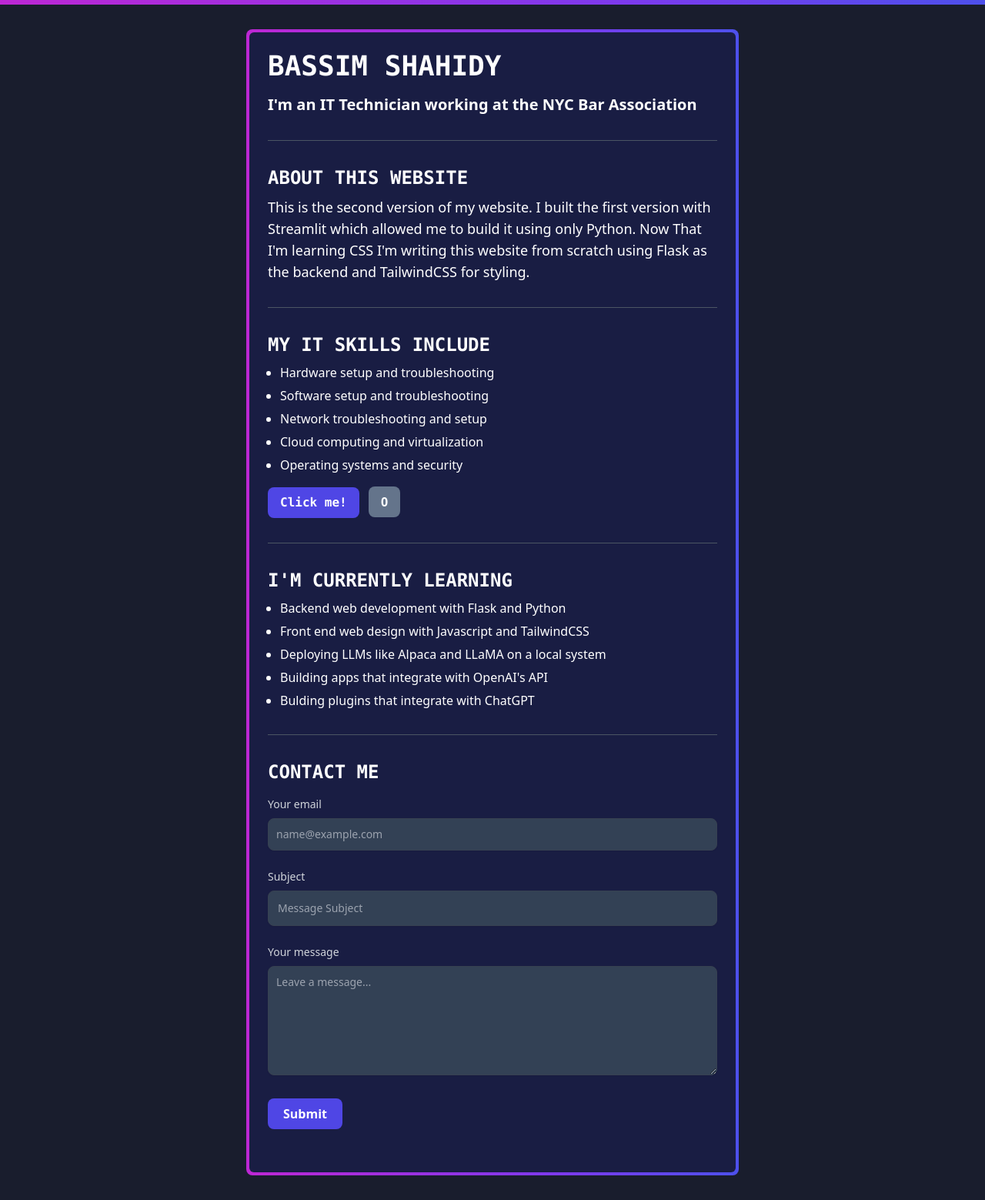
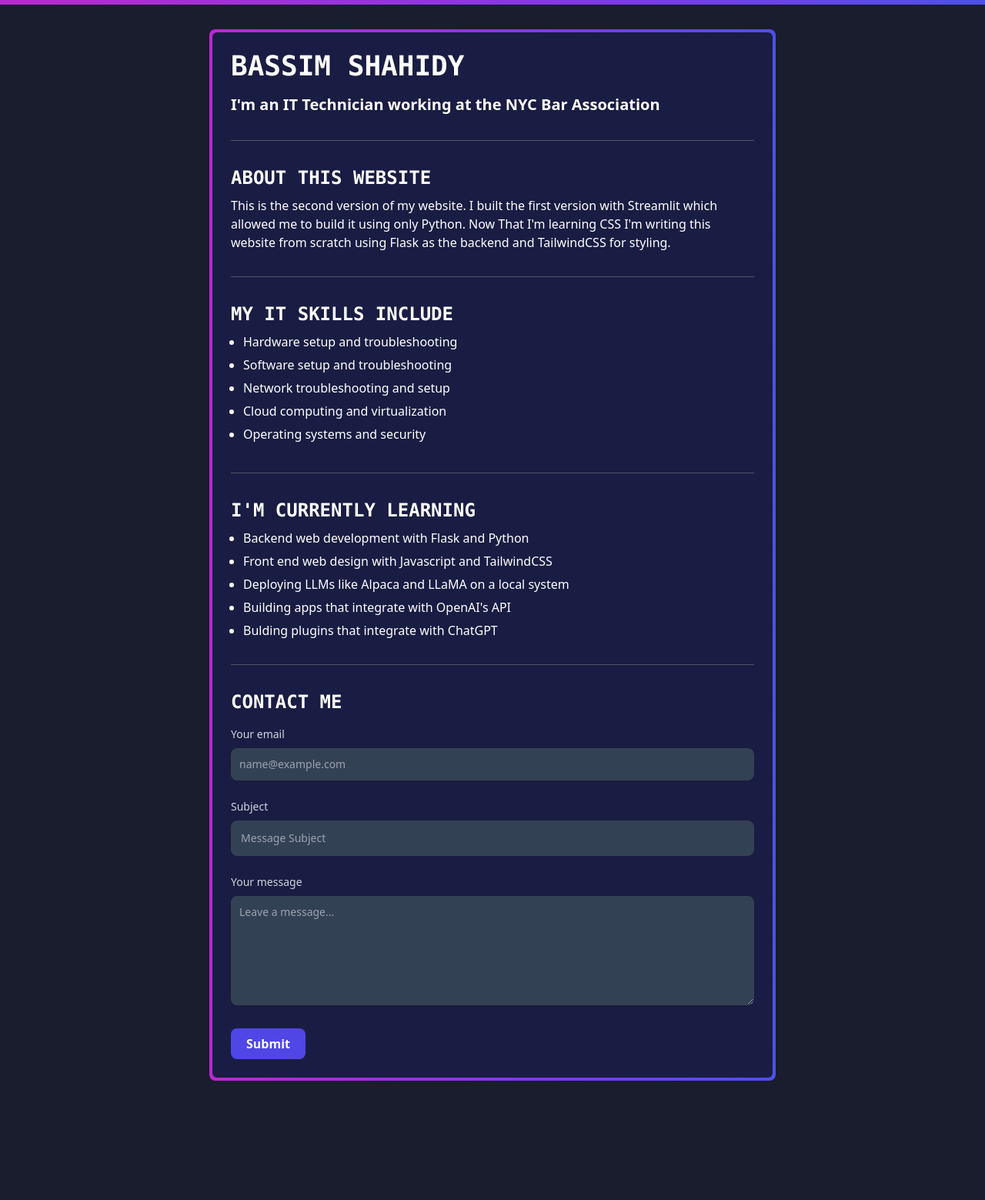
Before and after one commit to AVGVSTVS96/flaskWebsite, a Flask app: page / in a window 1280 px wide. Shown: the whole page at 77% size. After the commit the page ends 1404 px from the top, so only its background shows below. Run offline with Flask 2, Linux system fonts and the light colour scheme; style sheets or scripts are compiled from the project's sources.

Commit message:
removed counter, added column skill section

```diff
--- a/templates/index.html
+++ b/templates/index.html
@@ -35,26 +35,31 @@
 <body class="min-h-screen w-full bg-mycustom-200">
  <!--  <div class="bg-inherit"</div> TWplay -->
     <div class="h-1.5 rotating-gradient-border bg-gradient-to-r from-violet-600 via-blue-600 to-fuchsia-600"></div>
-    <div class="mx-auto max-w-2xl px-4 py-8 text-left text-white">
+    <div class="mx-auto max-w-3xl px-4 py-8 text-left text-white">
       <div class="rounded-lg rotating-gradient-border bg-gradient-to-tr from-violet-600 via-blue-600 to-fuchsia-600 p-1">
         <div class="content rounded-md bg-mycustom-100 p-6">
           <h1 data-value="BASSIM SHAHIDY" class="mb-4 text-4xl font-bold font-mono">BASSIM SHAHIDY</h1>
           <p class="mb-4 text-xl font-semibold">I'm an IT Technician working at the NYC Bar Association</p>
-          <hr class="border-t border-gray-600 my-8">
+      <hr class="border-t border-gray-600 my-8">
           <h2 data-value="ABOUT THIS WEBSITE" class="mt-4 mb-2 text-2xl font-mono font-bold">ABOUT THIS WEBSITE</h2>
-          <p class="mb-4 text-lg">This is the second version of my website. I built the first version with Streamlit which allowed me to build it using only Python. Now That I'm learning CSS I'm writing this website from scratch using Flask as the backend and TailwindCSS for styling.</p>
-        <hr class="border-t border-gray-600 my-8">
+          <p class="mb-4 text-md">This is the second version of my website. I built the first version with Streamlit which allowed me to build it using only Python. Now That I'm learning CSS I'm writing this website from scratch using Flask as the backend and TailwindCSS for styling.</p>
+      <hr class="border-t border-gray-600 my-8">
           <h2 data-value="MY IT SKILLS INCLUDE" class="mt-4 mb-2 text-2xl font-mono font-bold">MY IT SKILLS INCLUDE</h2>
-          <ul class="list-disc list-outside mb-4 pl-4">
+        <div class="grid grid-cols-2 gap-8">
+          <div>
+          <ul class="list-disc list-outside pl-4">
             <li class="mb-1.5">Hardware setup and troubleshooting</li>
             <li class="mb-1.5">Software setup and troubleshooting</li>
             <li class="mb-1.5">Network troubleshooting and setup</li>
             <li class="mb-1.5">Cloud computing and virtualization</li>
             <li class="mb-1.5">Operating systems and security</li>
           </ul>
-          <button id="click-me" class="rounded-lg bg-indigo-600 py-2 px-4 font-mono font-bold text-white hover:bg-gradient-to-r from-violet-600 to-blue-600">Click me!</button>
-          <span id="counter-display" class="ml-2 inline-block rounded-lg border-gray-50 bg-slate-500 px-4 py-2 text-center font-bold hover:bg-gradient-to-r from-violet-600 to-blue-600"> 0 </span>
-                  <hr class="border-t border-gray-600 my-8">
+          </div>
+          <div>
+            <!--add column content here-->
+          </div>
+        </div>
+      <hr class="border-t border-gray-600 my-8">
           <h2 data-value="I'M CURRENTLY LEARNING" class="mt-4 mb-2 text-2xl font-mono font-bold">I'M CURRENTLY LEARNING</h2>
           <ul class="list-disc list-outside mb-4 pl-4">
             <li class="mb-1.5">Backend web development with Flask and Python</li>
@@ -63,7 +68,8 @@
             <li class="mb-1.5">Building apps that integrate with OpenAI's API</li>
             <li class="mb-1.5">Bulding plugins that integrate with ChatGPT</li>
           </ul>
-      <section class="mt-8 mb-8 border-t border-gray-600">
+      <hr class="border-t border-gray-600 my-8">
+      <section>
         <h2 data-value="CONTACT ME" class="mb-4 text-2xl font-mono font-bold my-8 text-white">CONTACT ME</h2>
         <form action="https://formspree.io/f/mlekwory" method="POST" class="space-y-6">
           <div>
@@ -86,16 +92,6 @@
     </div>
     </body>
     <script>
-      document.addEventListener('DOMContentLoaded', () => {
-        const button = document.getElementById('click-me');
-        const counterDisplay = document.getElementById('counter-display');
-        let counter = 0;
-
-        button.addEventListener('click', () => {
-          counter++;
-          counterDisplay.textContent = counter;
-        });
-      });
       const letters = "ABCDEFGHIJKLMNOPQRSTUVWXYZ";
 
       let intervals = new Map();
```
